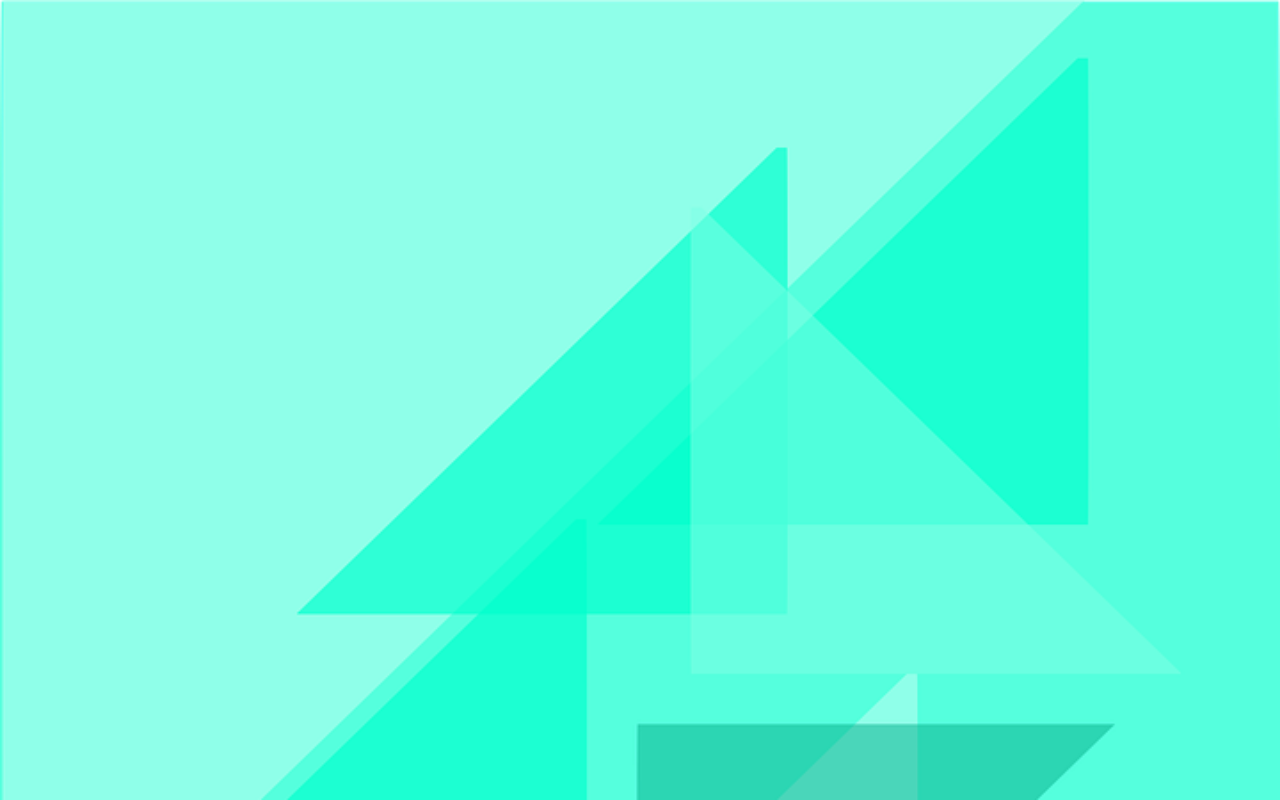
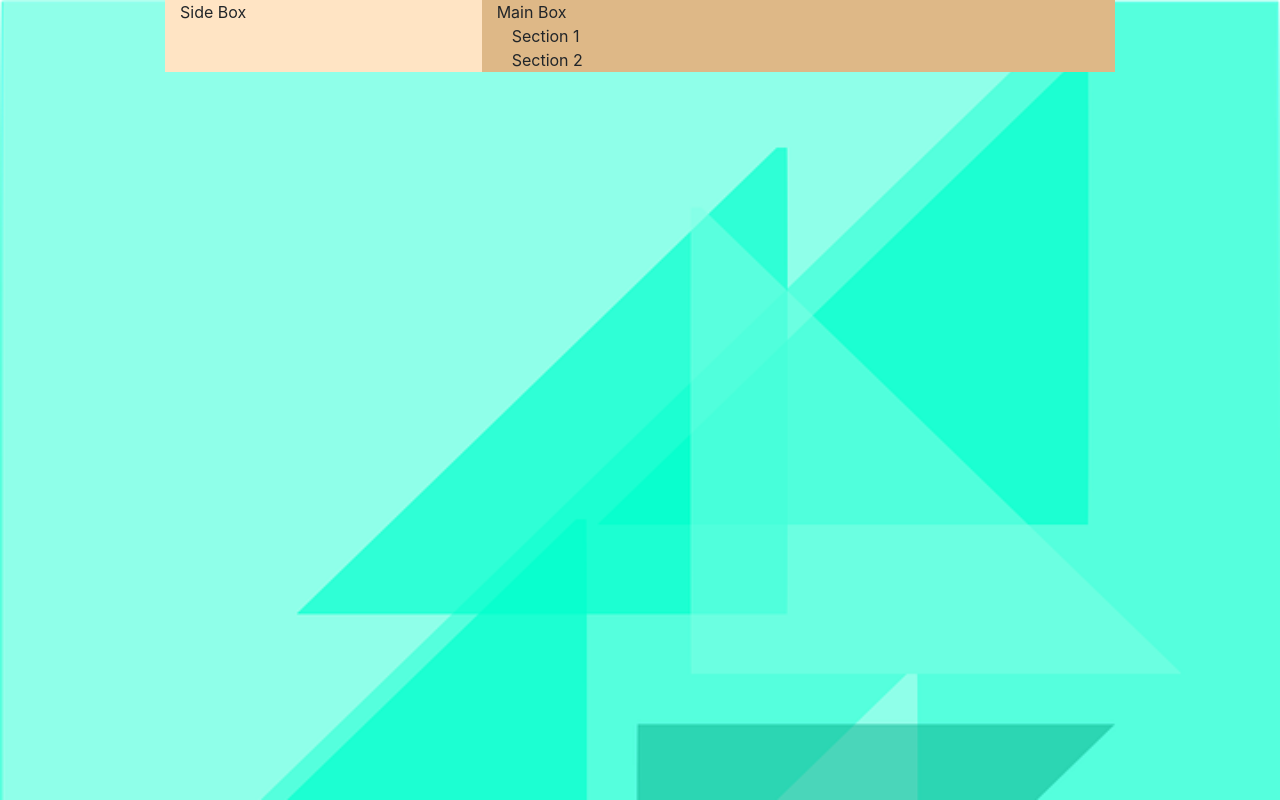
Before and after one commit to ishan1608/ishan1608, a plain HTML site: page index.html in a window 1280 px wide. Drawn offline with Linux system fonts and the light colour scheme.

Commit message:
Added a side box and main box for skeleton

```diff
--- a/css/main.css
+++ b/css/main.css
@@ -5,3 +5,7 @@ body {
     background-repeat: no-repeat !important;
     background-attachment: fixed;
 }
+
+.main-container {
+    max-width: 950px;
+}
--- a/index.html
+++ b/index.html
@@ -16,6 +16,22 @@
         <link rel="stylesheet" href="css/main.css">
     </head>
     <body>
+        <div class="container-fluid main-container">
+            <div class="row">
+                <div class="col-lg-4" style="background-color: bisque;">Side Box</div>
+                <div class="col-lg-8" style="background-color: burlywood;">
+                    Main Box
+                    <div class="container-fluid">
+                        Section 1
+                    </div>
+                    <div class="container-fluid">
+                        Section 2
+                    </div>
+                </div>
+            </div>
+        </div>
+
+
         <!-- Optional JavaScript -->
         <!-- jQuery first, then Popper.js, then Bootstrap JS -->
         <script src="js/jquery-3.2.1.min.js"></script>
```
Also changed, not shown: js/main.js (added).
